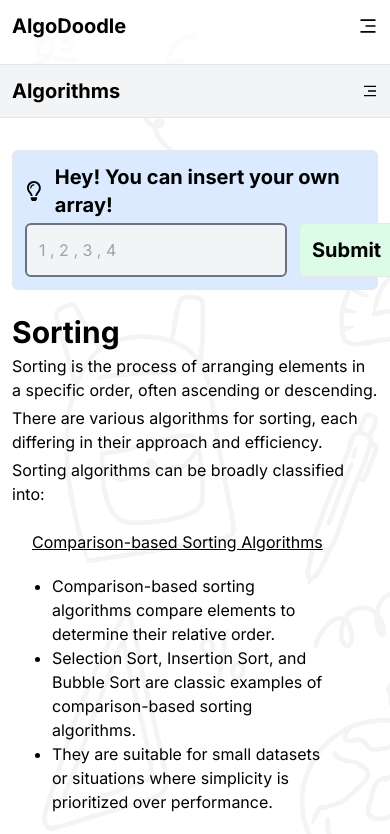
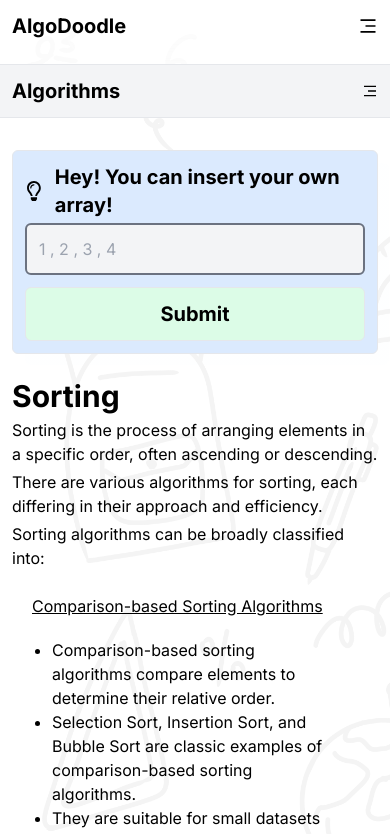
Before and after one commit to parv141206/algodoodle, a Next.js app: page /algorithms/sorting in a window 390 px wide. Shown: the top 834 px of the page. Built offline with nearby package versions, Linux system fonts and the light colour scheme.

Commit message:
Ui Improvement

```diff
--- a/app/(routes)/algorithms/sorting/layout.tsx
+++ b/app/(routes)/algorithms/sorting/layout.tsx
@@ -45,7 +45,7 @@ export default function Layout({
         title={` Hey! You can insert your own array!`}
         className=""
       >
-        <div className="flex  gap-3">
+        <div className="flex flex-col gap-3  md:flex-row">
           <input
             className="input"
             type="text"
```
